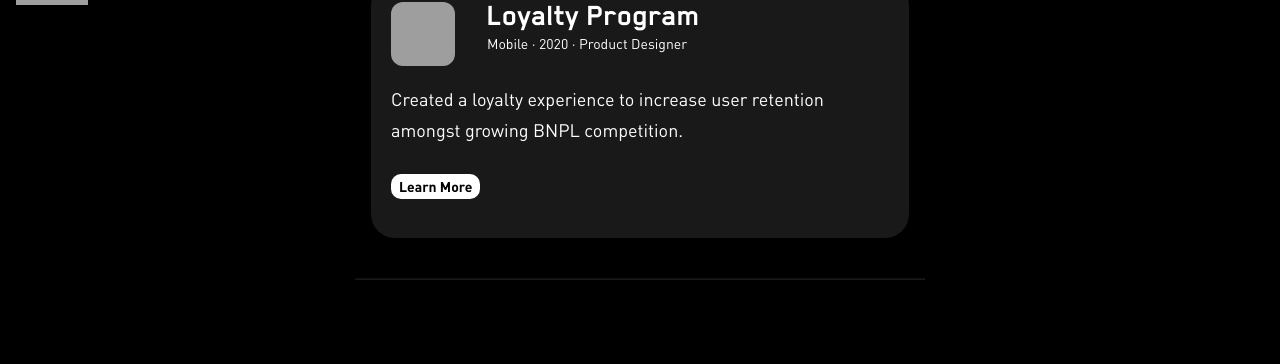
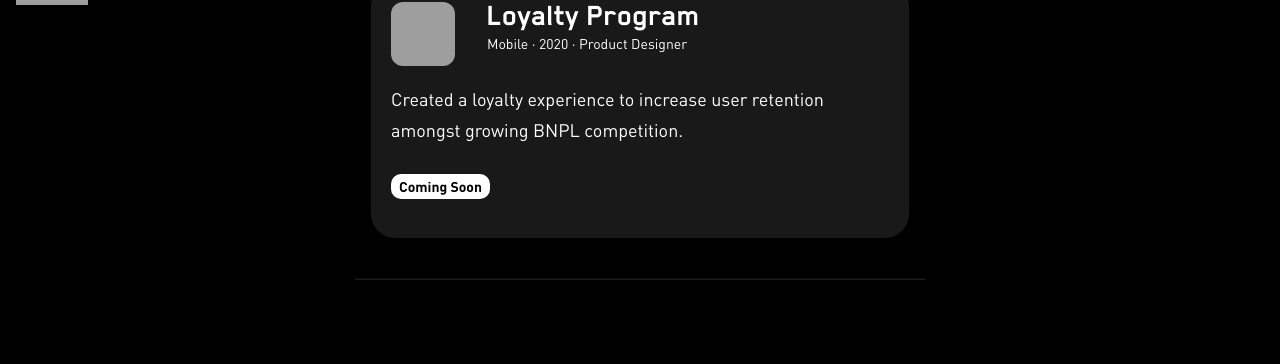
Before and after one commit to jotd/jotd-portfolio, a Jekyll site: the page work/index.html, which Jekyll copies as it is, in a window 1280 px wide and 900 px high, scrolled down 1039 px. Shown: the part 83-447 px from the top of the window. Built offline with Jekyll 4.4.1, drawn with Linux system fonts in a browser that asks for light colours; grey boxes are pictures that could not be loaded.

Commit message:
Update index.html

```diff
--- a/work/index.html
+++ b/work/index.html
@@ -119,7 +119,7 @@
           Created a loyalty experience to increase user retention amongst growing BNPL competition.
         </p>
          <a href="/winnie/home-feed.html">
-          <p class="tag"><span class="tag-text">Learn More</span></p>
+          <p class="tag"><span class="tag-text">Coming Soon</span></p>
         </a>
       </div>
     </div>
```
